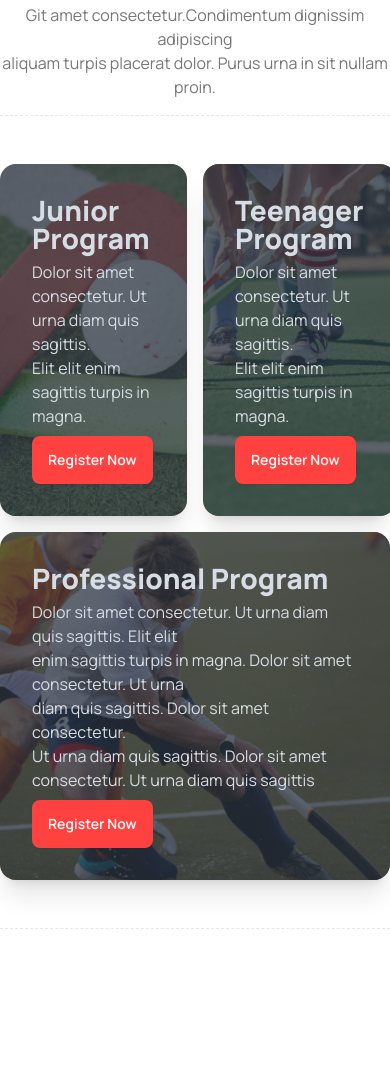
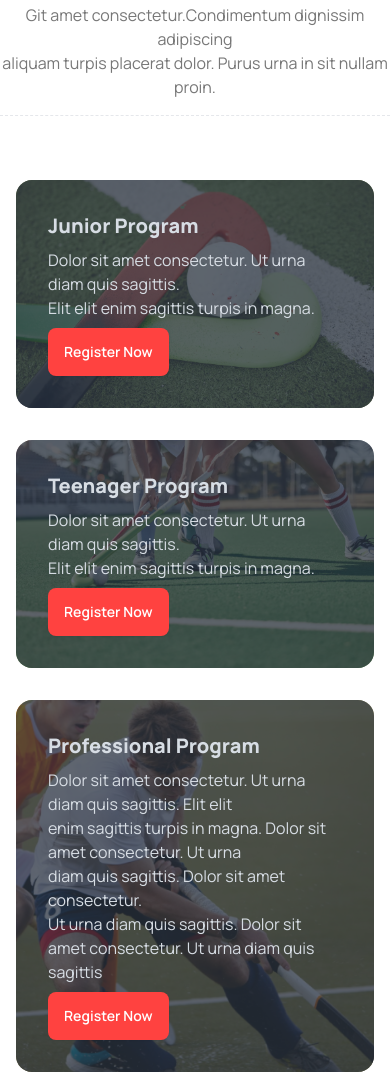
Before and after one commit to ariffaysalrupu/B9A3-Hockey-s, a plain HTML site: page index.html in a window 390 px wide. Shown: the part 2021-3093 px from the top of the page. Before the commit the page ends 2950 px from the top, so only its background shows below. Drawn offline with nearby package versions, Linux system fonts and the light colour scheme.

Commit message:
finally completed program section

```diff
--- a/index.html
+++ b/index.html
@@ -249,9 +249,9 @@
 
         <div class="border-t border-dashed"></div>
 
-        <div class="my-12 grid grid-cols-2 gap-4 ">
+        <div class="my-12 grid grid-cols-1 lg:grid-cols-2 gap-0 lg:gap-4 ">
           <!-- card 1 -->
-          <div class="card bg-base-100 image-full shadow-xl">
+          <div class="card p-4 lg:p-0 col-start-1 col-span-2 lg:col-start-1 lg:col-span-1 bg-base-100 image-full">
             <figure>
               <img
                 class="w-full"
@@ -259,7 +259,7 @@
                 alt="Junior Program" />
             </figure>
             <div class="card-body flex flex-col justify-end">
-              <h2 class="card-title text-[28px] lg:mt-60 font-extrabold">Junior Program</h2>
+              <h2 class="card-title lg:text-[28px] lg:mt-60 font-extrabold">Junior Program</h2>
               <p>Dolor sit amet consectetur. Ut urna diam quis sagittis. <br> Elit elit
                 enim sagittis turpis in magna.</p>
               <div class="card-actions">
@@ -269,7 +269,7 @@
           </div>
 
           <!-- card 2 -->
-          <div class="card bg-base-100 image-full shadow-xl">
+          <div class="card p-4 lg:p-0 col-start-1 col-span-2 lg:col-start-2 lg:col-span-1 bg-base-100 image-full">
             <figure>
               <img
                 class="w-full"
@@ -277,7 +277,7 @@
                 alt="Shoes" />
             </figure>
             <div class="card-body">
-              <h2 class="card-title text-[28px] lg:mt-60 font-extrabold">Teenager Program</h2>
+              <h2 class="card-title lg:text-[28px] lg:mt-60 font-extrabold">Teenager Program</h2>
               <p>Dolor sit amet consectetur. Ut urna diam quis sagittis. <br> Elit elit
                 enim sagittis turpis in magna.</p>
               <div class="card-actions">
@@ -286,7 +286,7 @@
             </div>
           </div>
           <!-- card 3 -->
-          <div class="card col-start-1 col-span-2 bg-base-100 image-full shadow-xl">
+          <div class="card p-4 lg:p-0 col-start-1 col-span-2 bg-base-100 image-full ">
             <figure>
               <img
                 class="w-full"
@@ -294,7 +294,7 @@
                 alt="Shoes" />
             </figure>
             <div class="card-body">
-              <h2 class="card-title text-[28px] lg:mt-[330px] font-extrabold">Professional Program</h2>
+              <h2 class="card-title lg:text-[28px] lg:mt-[330px] font-extrabold">Professional Program</h2>
               <p>Dolor sit amet consectetur. Ut urna diam quis sagittis. Elit elit <br>
                 enim sagittis turpis in magna. Dolor sit amet consectetur. Ut urna <br> diam quis sagittis. Dolor sit amet consectetur. <br> Ut urna diam quis sagittis. Dolor sit amet consectetur. Ut urna diam quis sagittis</p>
               <div class="card-actions">
```
